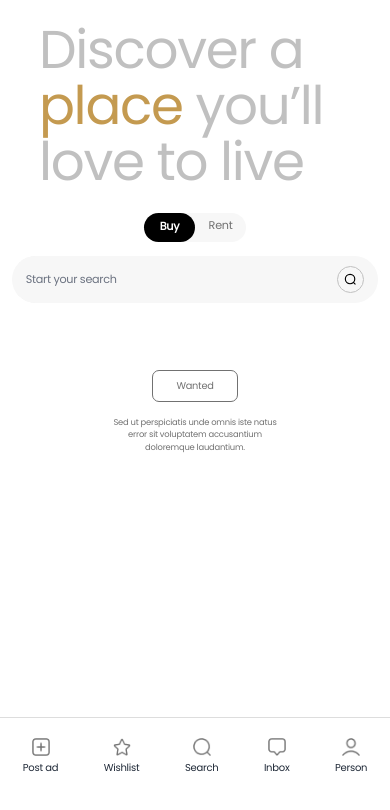
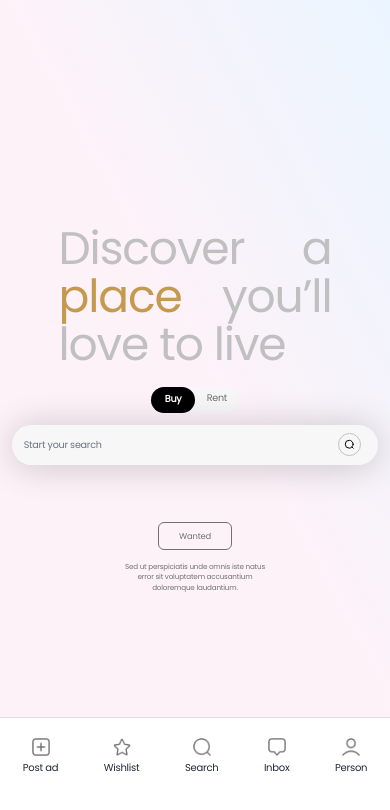
Before and after one commit to MuhammadKhan3/Airnub, a React (Create React App) app: page / in a window 390 px wide. Shown: the top 810 px of the page. Built offline with nearby package versions, Linux system fonts and the light colour scheme; what tailwind-gradient-mask-image would draw is missing.

Commit message:
responsive fix

```diff
--- a/src/components/homeFilter.jsx
+++ b/src/components/homeFilter.jsx
@@ -57,7 +57,7 @@ const HomeFilter = ({filterClick,setfilterClick}) => {
       </div>
     }
     </div>
-    <div className='bg-[#F7F7F7] rounded-[74px] overflow-hidden h-[67px]  hidden  w-[100%]  px-2 mb:flex mb:flex-row mb:items-center'>
+    <div className='bg-[#F7F7F7] rounded-[74px] overflow-hidden h-[67px]  hidden  w-[100%]  px-2 mb:flex mb:flex-row mb:items-center ' style={{boxShadow: '0px 3px 60px rgba(0, 0, 0, 0.2)'}}>
        <input type='text' placeholder='Start your search' className='bg-[#F7F7F7]  border-none outline-none ring-0 w-[90%] focus:ring-0 h-full text-base'/>
        <FiSearch size={20} className=" border-[1px]  cursor-pointer border-[#C0C0C0]  p-2 w-[39px] h-[39px] rounded-full"/>
     </div>
--- a/src/components/searchType.jsx
+++ b/src/components/searchType.jsx
@@ -3,13 +3,15 @@ import React from 'react'
 const SearchType = ({propertyType,setpropertyType}) => {
   return (
   <>
+
     <div className='mb:hidden inline-block space-x-2 '>
         <button className={`py-[12px] px-[41px] text-subTitle rounded-full ${propertyType==='buy' ? 'border-[1px] border-[#717171] bg-[#222222]    text-white':'bg-white border-[1px] border-[#717171]'} h-fit `} onClick={()=>setpropertyType('buy')}>Buy</button>
         <button className={`py-[12px] px-[41px] text-subTitle rounded-full ${propertyType==='rent' ? 'border-[1px] border-[#717171] bg-[#222222]   text-white' :'bg-white border-[1px] border-[#717171] '} `} onClick={()=>setpropertyType('rent')}>Rent</button>
     </div>
     <div className='hidden mb:inline-block '>
-       <div className=' h-[42px] rounded-[21px] bg-[#F7F7F7] text-base flex flex-row w-[146px] mx-auto '>
-          <div className={` cursor-pointer  text-base-bold rounded-[33px] !w-[82px] text-center pt-[0.5rem] h-full ${propertyType==='buy' ? 'bg-black text-white text-base-bold':'text-[#717171] text-base'}`} onClick={()=>setpropertyType('buy')}>Buy</div>
+       <div className={` h-[42px] rounded-[21px] bg-[#F7F7F7]
+        text-base flex flex-row w-[146px] mx-auto`}>
+          <div className={` cursor-pointer  text-base-bold rounded-[33px] w-[82px] text-center pt-[0.5rem] h-full ${propertyType==='buy' ? 'bg-black text-white text-base-bold':'text-[#717171] text-base'}`} onClick={()=>setpropertyType('buy')} >Buy</div>
           <div className={`   rounded-[33px] cursor-pointer !w-[82px] text-center pt-[0.5rem]   ${propertyType==='rent' ? 'bg-black text-white text-base-bold':'text-[#717171] text-base'}`} onClick={()=>setpropertyType('rent')}>Rent</div>
           {/* <span /span> */}
        </div>
--- a/src/pages/home/home.jsx
+++ b/src/pages/home/home.jsx
@@ -6,7 +6,7 @@ import HomeContent from "./homeContent";
 import BottomNavigation from "../../components/bottomNavigation";
 const Home=()=>{
     return (
-    <div className="flex flex-col relative h-[90vh] w-full " >
+    <div className="flex flex-col relative h-[85vh] w-full " >
         <HomeHeader/>
         <HomeContent/>
         {/* <div className="mt-4"> */}
--- a/src/pages/home/homeContent.jsx
+++ b/src/pages/home/homeContent.jsx
@@ -12,9 +12,9 @@ const HomeContent = () => {
 
 
   return (
-    <section className=' xl:bg-gradient-to-tr 2xl:bg-gradient-to-tr 3xl:bg-gradient-to-tr  lg:bg-gradient-to-tr  from-pink-50 via-pink-50   to-blue-50 mb:bg-white  sm:bg-white   mix-blend-multiply       flex flex-col items-center justify-center      text-black  h-fit w-full zoom absolute top-[110px]  mb:relative mb:top-0' onClick={(e)=>{ console.log('bublin'); setfilterClick('')}} >
-       <div className='h-fit   mt-28 mb:mt-8 text-center '>
-         <h1 className='text-bigHeading h-fit w-[50.5%] mx-auto   text-left mb:w-[80%]  text-black  mb:text-[#C0C0C0]  font-light mb:text-responsive-heading'>
+    <section className=' xl:bg-gradient-to-tr 2xl:bg-gradient-to-tr 3xl:bg-gradient-to-tr  bg-gradient-to-tr  from-pink-50 via-pink-50   to-blue-50 mix-blend-multiply       flex flex-col items-center justify-center      text-black  h-full w-full zoom absolute top-[110px]  mb:relative mb:top-0' onClick={(e)=>{ console.log('bublin'); setfilterClick('')}} >
+       <div className='h-fit   mt-28 mb:mt-[10.5rem] text-center '>
+         <h1 className='text-bigHeading h-fit w-[50.5%] mx-auto    text-justify mb:w-[70%]  text-black  mb:text-[#C0C0C0]  font-light mb:text-responsive-heading'>
            Discover a <span className='text-primaryWeb'>place</span> you’ll love to live
          </h1>
        </div>
--- a/src/pages/home/homecontent.css
+++ b/src/pages/home/homecontent.css
@@ -6,6 +6,6 @@
 
 @media screen and (max-width: 639px) {
     .zoom{
-        zoom: 70%;
+        zoom: 60%;
     }
   }
```
